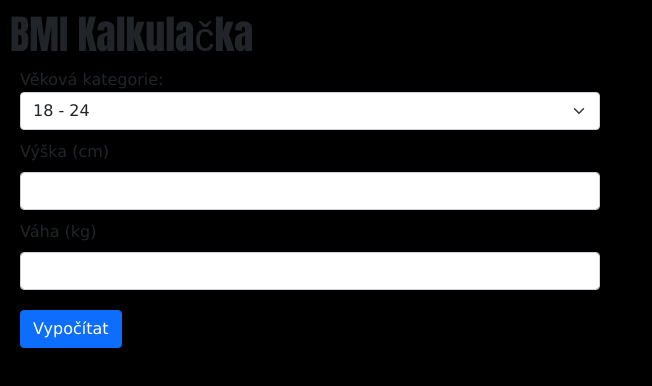
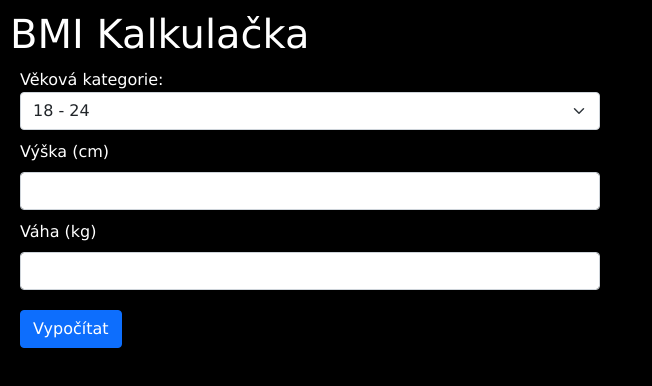
Before and after one commit to DIZ-04/bmi-calc, a plain HTML site: page index.html in a window 1280 px wide. Shown: the whole page, without its empty margins (0-652 px from the left). Drawn offline with nearby package versions, Linux system fonts and the light colour scheme.

Commit message:
Update style.css

```diff
--- a/static/style.css
+++ b/static/style.css
@@ -1,10 +1,7 @@
 body {
     font-family: Verdana, Geneva, Tahoma, sans-serif !important;
     background-color: black !important;
-}
-
-.nadpis {
-    font-family: Impact, Haettenschweiler, 'Arial Narrow Bold', sans-serif !important;
+    color: white !important;
 }
 
 .main {
```
